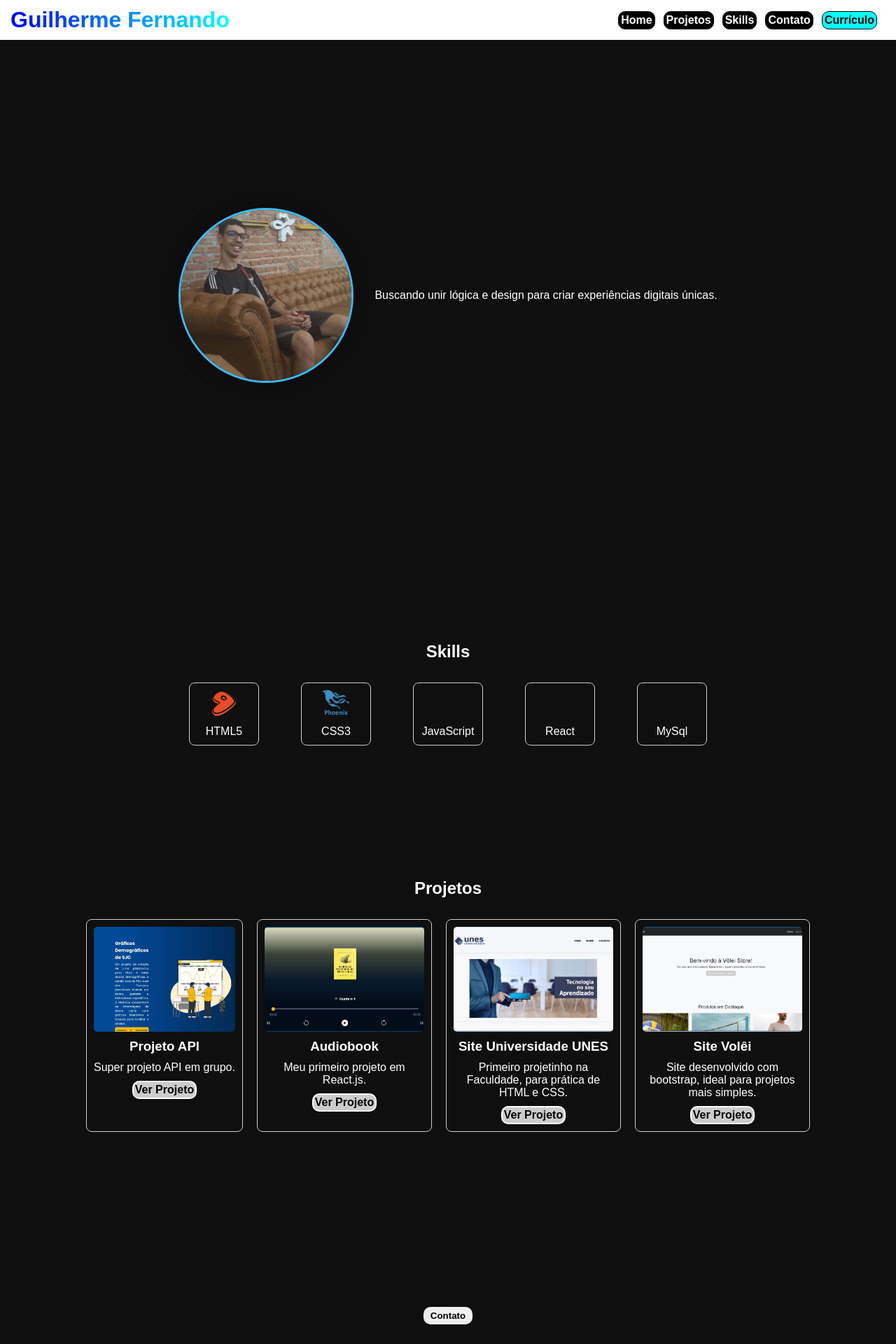
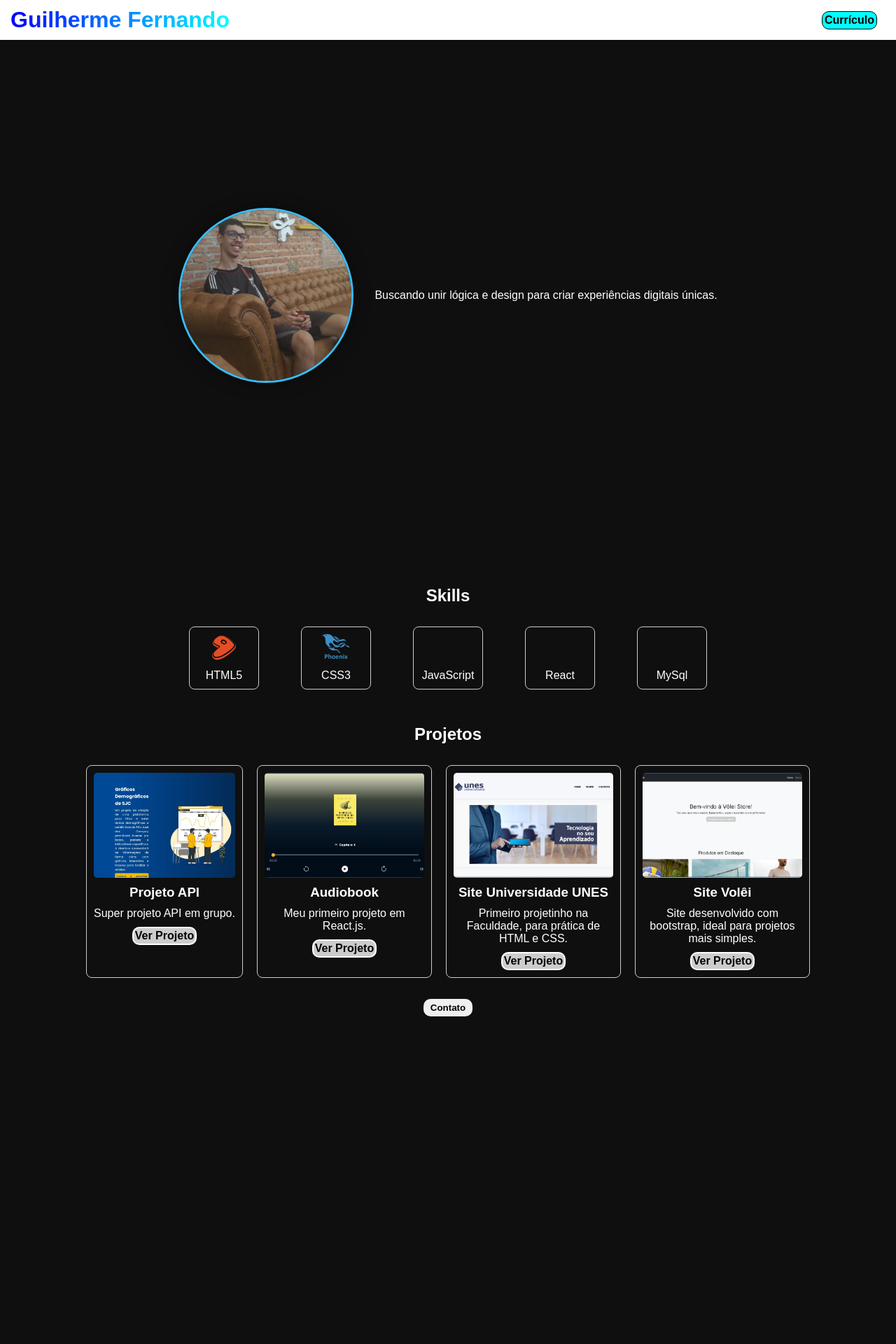
Before and after one commit to guilhermefpo/Portfolio, a React (Vite) app: page / in a window 1280 px wide. Shown: the top 1920 px of the page at 70% size. After the commit the page ends 1482 px from the top, so only its background shows below. Built offline with nearby package versions, Linux system fonts and the light colour scheme.

Commit message:
Mantendo o header

```diff
--- a/src/App.css
+++ b/src/App.css
@@ -10,27 +10,6 @@ body{
     margin: 0px auto;
     color: white;
 }
-
-main {
-  padding-top: 80px;
-}
-
-.conteudo {
-  display: flex;
-  flex-direction: column;
-  gap: 140px
-}
-
-.section {
-  min-height: 100vh;
-  padding: 80px 20px;
-  margin-bottom: 120px;
-  scroll-margin-top: 80px;
-  box-sizing: border-box;
-}
-
-
-
 
 .skills {
   display: flex;
--- a/src/App.jsx
+++ b/src/App.jsx
@@ -63,7 +63,6 @@ const skills = [
       <Header />
       <Profile />
 
-      <main className='conteudo'>
       <section className='skills' id='skills'>
         <h2>Skills</h2>
         <div className='skill-lista'>
@@ -96,7 +95,7 @@ const skills = [
    <section id='contato' className='section'>
         <Footer />
    </section>
-      </main>
+
     </>
   )
 }
--- a/src/components/Header/Header.jsx
+++ b/src/components/Header/Header.jsx
@@ -21,10 +21,6 @@ function Header() {
         <header className='flex-conteiner'>
             <h1>{typedText}</h1>
             <nav>
-             <a href="#profile">Home</a>
-             <a href="#projetos">Projetos</a>
-             <a href="#skills">Skills</a>
-             <a href="#contato">Contato</a>
              <a href="/curriculoGuilherme.pdf" className="curriculo" id="curriculo" target="_blank" rel="noopener noreferrer">Currículo</a>
             </nav>
         </header>
--- a/src/components/Header/style.css
+++ b/src/components/Header/style.css
@@ -4,9 +4,6 @@
     align-items: center;
     background-color: white;
     padding: 10px 15px;
-    position: sticky;
-    top: 0;
-    z-index: 1000;
 }
 
 .flex-conteiner > h1 {
```
